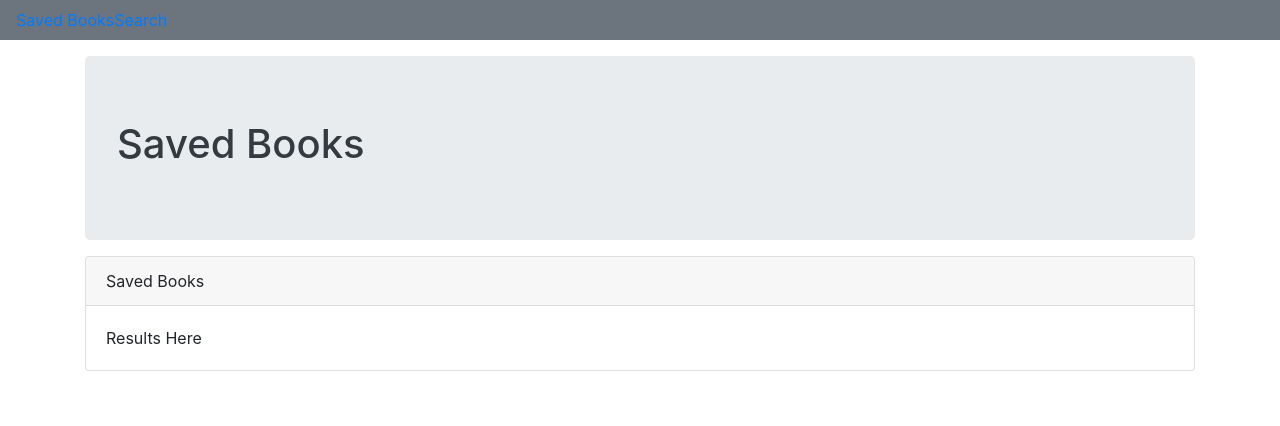
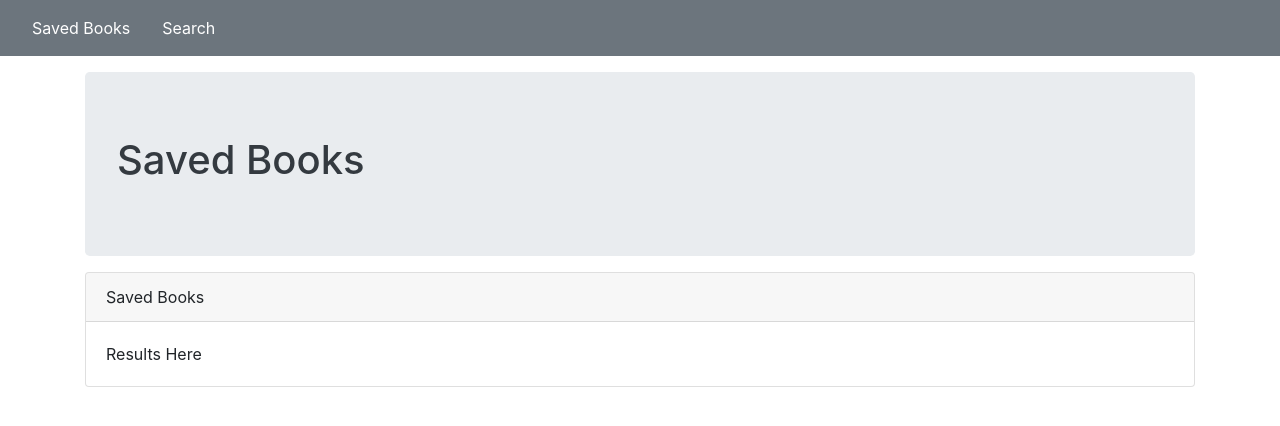
Before and after one commit to nbur4556/google-book-search-dotnet, a React (Create React App) app in the folder client/: page / in a window 1280 px wide. Shown: the top 426 px of the page. Built offline with nearby package versions, Linux system fonts and the light colour scheme.

Commit message:
style: render navigation links as bootstrap nav.link components

```diff
--- a/client/src/components/NavigationBar.js
+++ b/client/src/components/NavigationBar.js
@@ -3,12 +3,13 @@ import { Link } from 'react-router-dom';
 
 // Bootstrap Components
 import Navbar from 'react-bootstrap/Navbar'
+import Nav from 'react-bootstrap/Nav';
 
 function NavigationBar() {
     return (
         <Navbar className="bg-secondary text-white">
-            <Link to="/">Saved Books</Link>
-            <Link to="/search">Search</Link>
+            <Nav.Link as={Link} className="text-white" to="/">Saved Books</Nav.Link>
+            <Nav.Link as={Link} className="text-white" to="/search">Search</Nav.Link>
         </Navbar>
     )
 }
```
Also changed, not shown: 1 other file (tests, documents, lock files or other folders).
